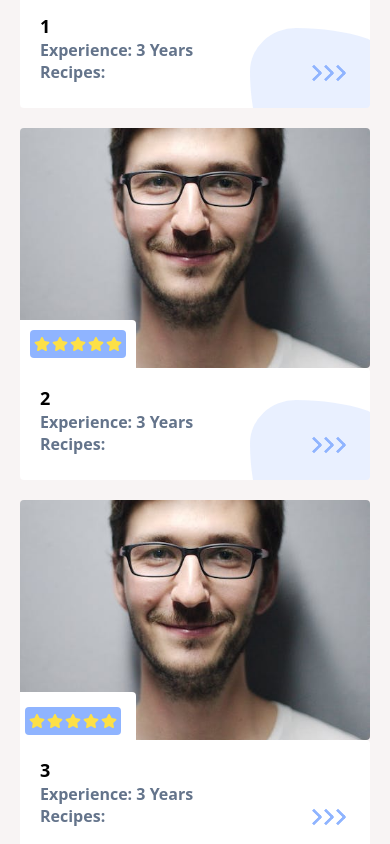
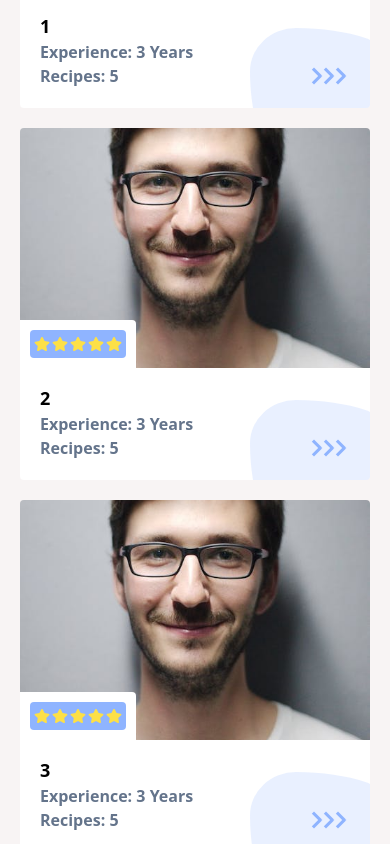
Before and after one commit to MohammadNaiem65/mad-chef-client, a React (Vite) app: page / in a window 390 px wide. Shown: the part 1440-2284 px from the top of the page. Built offline with nearby package versions, Linux system fonts and the light colour scheme.

Commit message:
Updated: made the TopChefs section responsive for mobile devices

```diff
--- a/src/components/Home/TopChefs/HorizontalCard.jsx
+++ b/src/components/Home/TopChefs/HorizontalCard.jsx
@@ -1,13 +1,13 @@
 import { Link } from 'react-router-dom';
 import { FaRegStar, FaStar, FaStarHalfAlt } from 'react-icons/fa';
 import { modelImg } from '../../../assets';
+import VerticalCard from './VerticalCard';
 
 export default function HorizontalCard({ e }) {
 	const name = 'Naiem';
 	const rating = 5;
 	const yearsOfExperience = 3;
 	const recipes = 5;
-	const availableRecipes = 5;
 	const _id = 2;
 
 	return (
@@ -62,43 +62,8 @@ export default function HorizontalCard({ e }) {
 			</div>
 
 			{/* Show in small devices */}
-			<div className='h-full font-semibold flex md:hidden flex-col justify-between rounded overflow-hidden'>
-				{/* Card upper half */}
-				<div className='h-60 w-full div-secret relative secret-after'>
-					<img
-						src={modelImg}
-						alt={`image of chef ${name}`}
-						className='h-full w-full object-cover object-center rounded-br'
-					/>
-				</div>
-				<div className='h-28 w-full px-5 md:px-2 py-2 bg-white text-slate-500 relative leading-[1.3rem] rounded-tr'>
-					<div className='w-[7.25rem] h-12 bg-white grid place-items-center border-transparent border-t-[10px] border-r-[10px] absolute left-0 -top-12 rounded-tr secret-before before:top-0 before:left-0 before:shadow-span-shadow-left secret-after after:top-0 after:right-0 after:shadow-span-shadow-right'>
-						<p className='px-1 py-[0.375rem] bg-Primary text-yellow-300 flex items-center gap-[2px] rounded p-secret'>
-							{Array.from({ length: 5 }, (_, i) => {
-								if (rating >= i + 1) {
-									return <FaStar key={i} />;
-								} else if (rating >= i + 0.5) {
-									return <FaStarHalfAlt key={i} />;
-								} else {
-									return <FaRegStar key={i} />;
-								}
-							})}
-						</p>
-					</div>
-
-					<h3 className='text-lg text-black mt-2'>{e}</h3>
-					<p>Experience: {yearsOfExperience} Years</p>
-					<div className='flex justify-between items-center '>
-						<p>Recipes: {availableRecipes.length}</p>
-						<Link
-							to={`https://assignment-10-phr.netlify.app/dashboard/chefs/chef/${_id}`}
-							className='arrows flex justify-center items-center w-12 h-6'>
-							<span className='w-3 h-3 border-t-[3px] border-r-[3px] border-Primary rounded-tr-[2px] block transform rotate-45 hover'></span>
-							<span className='w-3 h-3 border-t-[3px] border-r-[3px] border-Primary rounded-tr-[2px] block transform rotate-45'></span>
-							<span className='w-3 h-3 border-t-[3px] border-r-[3px] border-Primary rounded-tr-[2px] block transform rotate-45'></span>
-						</Link>
-					</div>
-				</div>
+			<div className='md:hidden'>
+				<VerticalCard e={e} />
 			</div>
 		</>
 	);
--- a/src/components/Home/TopChefs/InvertedCard.jsx
+++ /dev/null
@@ -1,55 +0,0 @@
-import { Link } from 'react-router-dom';
-import { FaStar, FaStarHalfAlt, FaRegStar } from 'react-icons/fa';
-import { modelImg } from '../../../assets';
-
-export default function InvertedCard({ e }) {
-	const name = 'Naiem';
-	const rating = 5;
-	const yearsOfExperience = 3;
-	const availableRecipes = 5;
-	const _id = 2;
-
-	return (
-		<div className='h-full font-semibold flex flex-col justify-between relative rounded overflow-hidden'>
-			{/* Card upper half */}
-			<div className='h-60 w-full div-secret relative secret-after'>
-				<img
-					src={modelImg}
-					alt={`image of chef ${name}`}
-					className='h-full w-full object-cover object-center rounded-br'
-				/>
-			</div>
-			<div className='h-28 w-full px-5 md:px-2 py-2 bg-white text-slate-500 relative leading-[1.3rem] rounded-tr'>
-				<div className='w-[7.25rem] h-12 bg-white grid place-items-center border-transparent absolute left-0 -top-12 rounded-tr secret-before before:top-0 before:left-0 before:shadow-span-shadow-left secret-after after:top-0 after:right-0 after:shadow-span-shadow-right'>
-					<p className='px-1 py-[0.375rem] bg-Primary text-yellow-300 flex items-center gap-[2px] rounded p-secret'>
-						{Array.from({ length: 5 }, (_, i) => {
-							if (rating >= i + 1) {
-								return <FaStar key={i} />;
-							} else if (rating >= i + 0.5) {
-								return <FaStarHalfAlt key={i} />;
-							} else {
-								return <FaRegStar key={i} />;
-							}
-						})}
-					</p>
-				</div>
-
-				<h3 className='text-lg text-black mt-2'>{e}</h3>
-				<p>Experience: {yearsOfExperience} Years</p>
-				<div className='flex justify-between items-center '>
-					<p>Recipes: {availableRecipes.length}</p>
-					<Link
-						to={`https://assignment-10-phr.netlify.app/dashboard/chefs/chef/${_id}`}
-						className='arrows flex justify-center items-center w-12 h-6'>
-						<span className='w-3 h-3 border-t-[3px] border-r-[3px] border-Primary rounded-tr-[2px] block transform rotate-45 hover' />
-						<span className='w-3 h-3 border-t-[3px] border-r-[3px] border-Primary rounded-tr-[2px] block transform rotate-45' />
-						<span className='w-3 h-3 border-t-[3px] border-r-[3px] border-Primary rounded-tr-[2px] block transform rotate-45' />
-					</Link>
-				</div>
-
-				{/* Right-Bottom blob */}
-				<div className='h-36 aspect-square shape-bg-one bg-Primary bg-opacity-20 absolute -right-6 -bottom-16' />
-			</div>
-		</div>
-	);
-}
--- a/src/components/Home/TopChefs/TopChefs.jsx
+++ b/src/components/Home/TopChefs/TopChefs.jsx
@@ -1,5 +1,5 @@
 import HorizontalCard from './HorizontalCard';
-import InvertedCard from './InvertedCard';
+import VerticalCard from './VerticalCard';
 
 const arr = [1, 2, 3, 4, 5, 6];
 
@@ -17,22 +17,24 @@ export default function TopChefs() {
 			</h2>
 
 			{/* Section content */}
-			<div className='mt-8 px-5 flex flex-col gap-y-5'>
+			<section className='mt-8 px-5 flex flex-col gap-y-5'>
+				{/* Left side container */}
 				<div className='grid gap-y-5'>
 					{arr.slice(0, 2).map((e) => (
-						<InvertedCard key={e} e={e} />
+						<VerticalCard key={e} e={e} />
 					))}
 
 					<HorizontalCard e={arr[2]} />
 				</div>
+				{/* Right side container */}
 				<div className='grid gap-y-5'>
 					<HorizontalCard e={arr[3]} />
 
 					{arr.slice(4).map((e) => (
-						<InvertedCard key={e} e={e} />
+						<VerticalCard key={e} e={e} />
 					))}
 				</div>
-			</div>
+			</section>
 		</section>
 	);
 }
--- /dev/null
+++ b/src/components/Home/TopChefs/VerticalCard.jsx
@@ -0,0 +1,72 @@
+import { Link } from 'react-router-dom';
+import { motion } from 'framer-motion';
+import { Rating } from '../../../shared';
+import { modelImg } from '../../../assets';
+
+export default function VerticalCard({ e }) {
+	const name = 'Naiem';
+	const rating = 5;
+	const yearsOfExperience = 3;
+	const availableRecipes = 5;
+	const _id = 2;
+
+	const arrowVariant = {
+		hover: {
+			x: [-20, 0],
+			opacity: [0, 1],
+			rotate: '45deg',
+		},
+	};
+
+	return (
+		<div className='h-[22rem] font-semibold flex flex-col justify-between relative rounded overflow-hidden'>
+			<img
+				src={modelImg}
+				alt={`image of chef ${name}`}
+				className='h-60 w-full object-cover object-center'
+			/>
+			<div className='h-28 px-5 md:px-2 py-2 bg-white text-slate-500 relative'>
+				<div className='w-[7.25rem] h-12 bg-white grid place-items-center absolute left-0 -top-12 rounded-tr'>
+					<p className='px-1 py-[0.375rem] bg-Primary text-yellow-300 flex items-center gap-x-[2px] rounded'>
+						{<Rating rating={rating} />}
+					</p>
+				</div>
+
+				<h3 className='text-lg text-black mt-2'>{e}</h3>
+				<p>Experience: {yearsOfExperience} Years</p>
+				<div className='flex justify-between items-center relative z-20'>
+					<p>Recipes: {availableRecipes}</p>
+
+					<Link
+						to={`https://assignment-10-phr.netlify.app/dashboard/chefs/chef/${_id}`}
+						className='cursor-pointer'>
+						<motion.p
+							whileHover='hover'
+							whileTap='hover'
+							className='w-12 h-6 flex justify-center items-center'>
+							{[0, 1, 2].map((time) => (
+								<motion.span
+									key={time}
+									initial={{
+										x: 0,
+										opacity: 1,
+										rotate: '45deg',
+									}}
+									variants={arrowVariant}
+									transition={{
+										duration: 0.7,
+										delay: 0.25 * time,
+									}}
+									className='w-3 h-3 border-t-[3px] border-r-[3px] border-Primary rounded-tr-[2px] block transform rotate-45'
+								/>
+							))}
+						</motion.p>
+					</Link>
+				</div>
+
+				{/* Right-Bottom blob */}
+				<div className='h-36 aspect-square shape-bg-one bg-Primary bg-opacity-20 absolute -right-6 -bottom-16 z-10' />
+			</div>
+		</div>
+	);
+}
--- a/src/index.css
+++ b/src/index.css
@@ -40,12 +40,4 @@
     .gradient-bg {
         @apply bg-gradient-to-r from-[#ebf1ff] from-0% to-[#c6d8fc] to-100%
     }
-
-    .secret-before{
-        @apply before:content-[""] before:h-2 before:w-2 before:bg-transparent before:rounded-full before:absolute
-    }
-
-    .secret-after{
-        @apply after:content-[""] after:h-2 after:w-2 after:bg-transparent after:rounded-full after:absolute
-    }
 }
--- a/src/shared/Rating.jsx
+++ b/src/shared/Rating.jsx
@@ -1,7 +1,7 @@
 import { FaRegStar, FaStar, FaStarHalfAlt } from 'react-icons/fa';
 
 export default function Rating({ rating }) {
-	Array.from({ length: 5 }, (_, i) => {
+	return Array.from({ length: 5 }, (_, i) => {
 		if (rating >= i + 1) {
 			return <FaStar key={i} />;
 		} else if (rating >= i + 0.5) {
```
